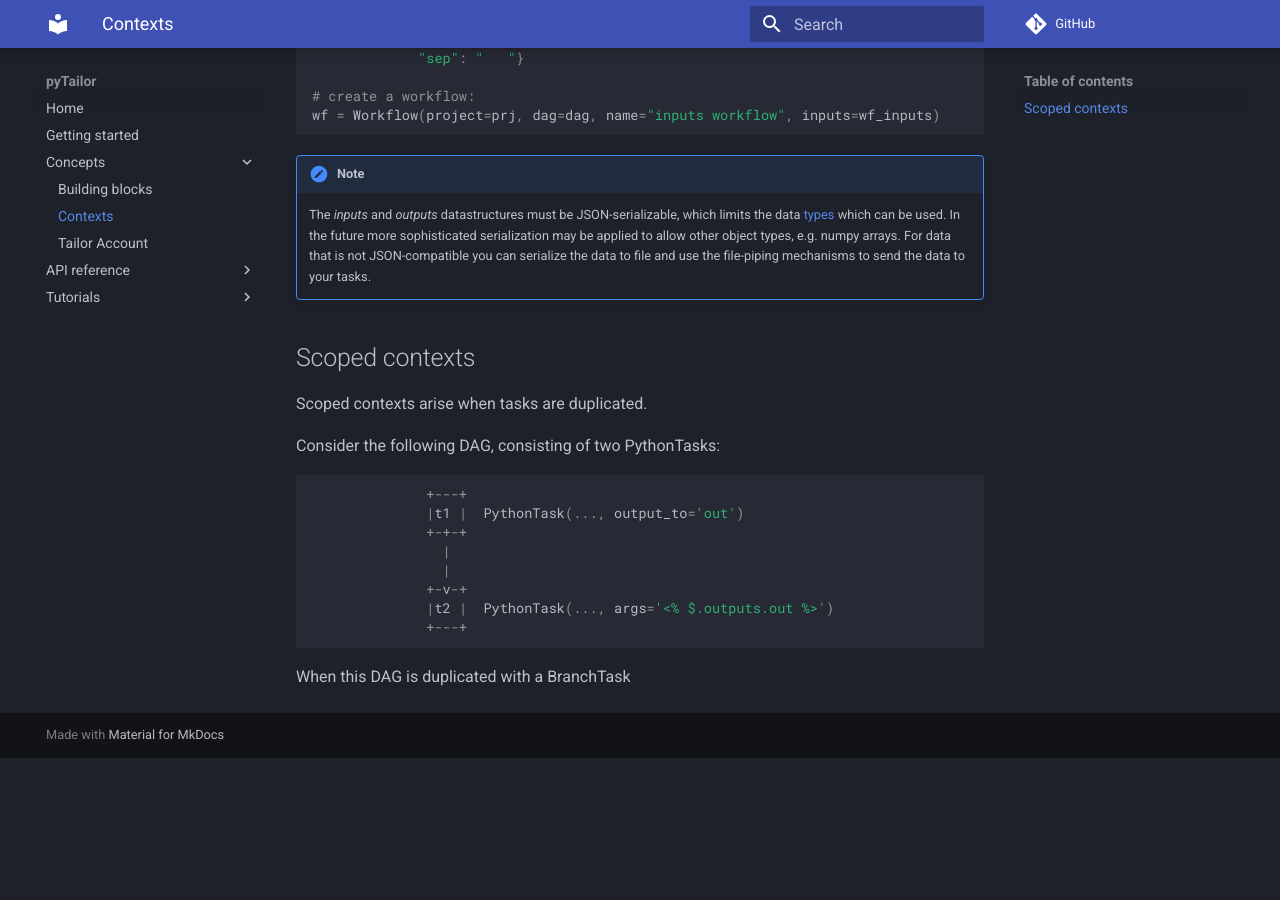
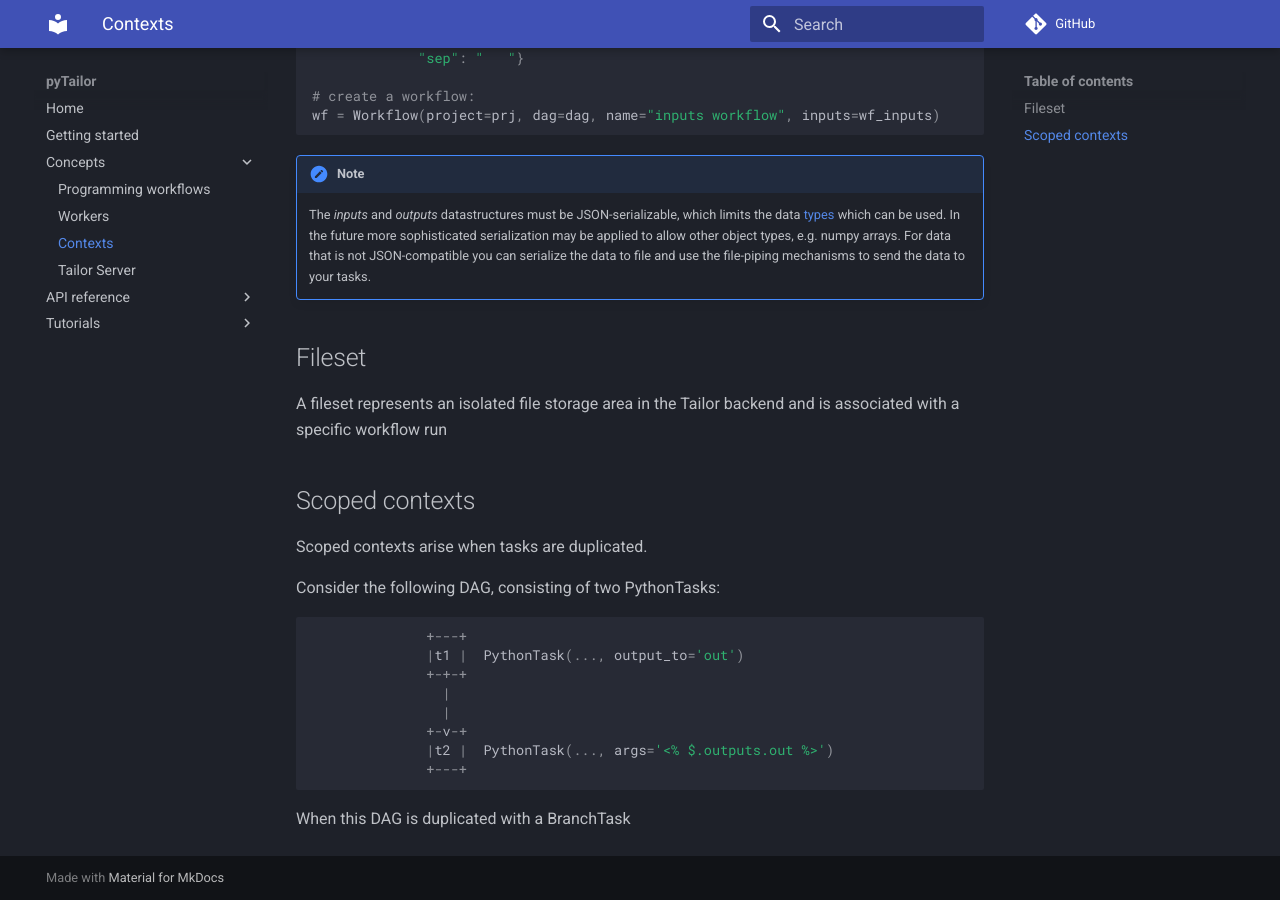
Before and after one commit to entailor/pytailor, an MkDocs documentation site: the page built from docs/documentation/contexts.md, in a window 1280 px wide and 900 px high, scrolled down 911 px. Built offline with MkDocs 1.6.1 and Material for MkDocs 9.7.7, drawn with Linux system fonts in a browser that asks for light colours; comment, search, counter and statistics services are not loaded; before the commit the page ends 1669 px from its top, so only the background shows below that.

Commit message:
update t documentation

```diff
--- a/docs/documentation/contexts.md
+++ b/docs/documentation/contexts.md
@@ -48,6 +48,10 @@ wf = Workflow(project=prj, dag=dag, name="inputs workflow", inputs=wf_inputs)
     The _inputs_ and _outputs_ datastructures must be JSON-serializable, which limits the data [types](https://www.geeksforgeeks.org/json-data-types/) which can be used. In the future more sophisticated serialization may be applied to allow other object types, e.g. numpy arrays. For data that is not JSON-compatible you can serialize the data to file and use the file-piping mechanisms to send the data to your tasks.
 
 
+## Fileset
+A fileset represents an isolated file storage area in the Tailor backend and is associated with a specific workflow run
+
+
 ## Scoped contexts
 
 Scoped contexts arise when tasks are duplicated.
--- a/mkdocs.yml
+++ b/mkdocs.yml
@@ -3,9 +3,10 @@ nav:
   - Home: index.md
   - Getting started: documentation/getting_started.md
   - Concepts:
-    - Building blocks: documentation/concepts.md
+    - Programming workflows: documentation/concepts.md
+    - Workers: documentation/workers.md
     - Contexts: documentation/contexts.md
-    - Tailor Account: documentation/account_management.md
+    - Tailor Server: documentation/account_management.md
   - API reference:
       - Task definition classes: api/taskdefs.md
       - Parameterization classes: api/parameterization.md
```
Also changed, not shown: docs/documentation/concepts.md (+1 -2 lines), docs/documentation/workers.md (added, +34 -0 lines), docs/index.md (+7 -7 lines).
